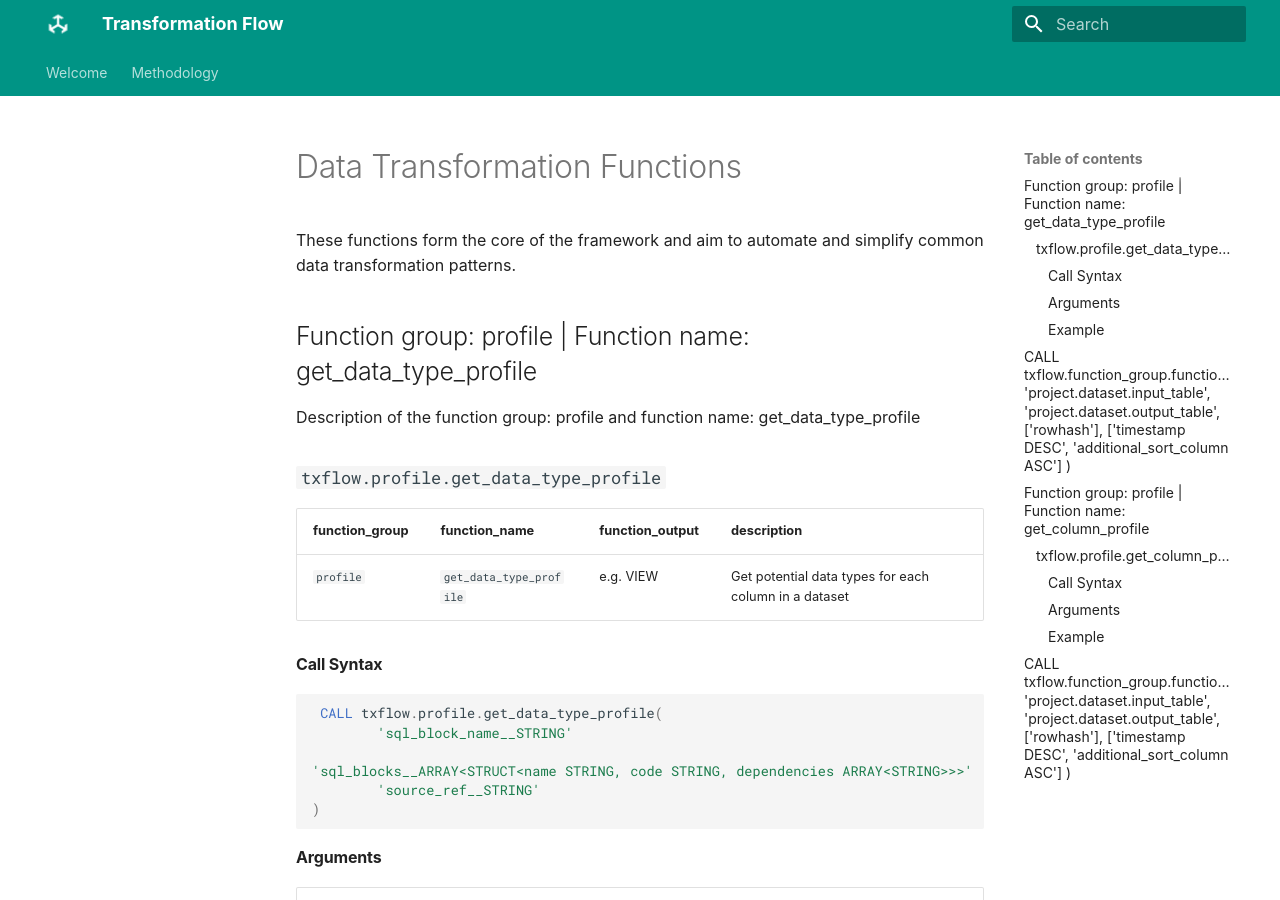
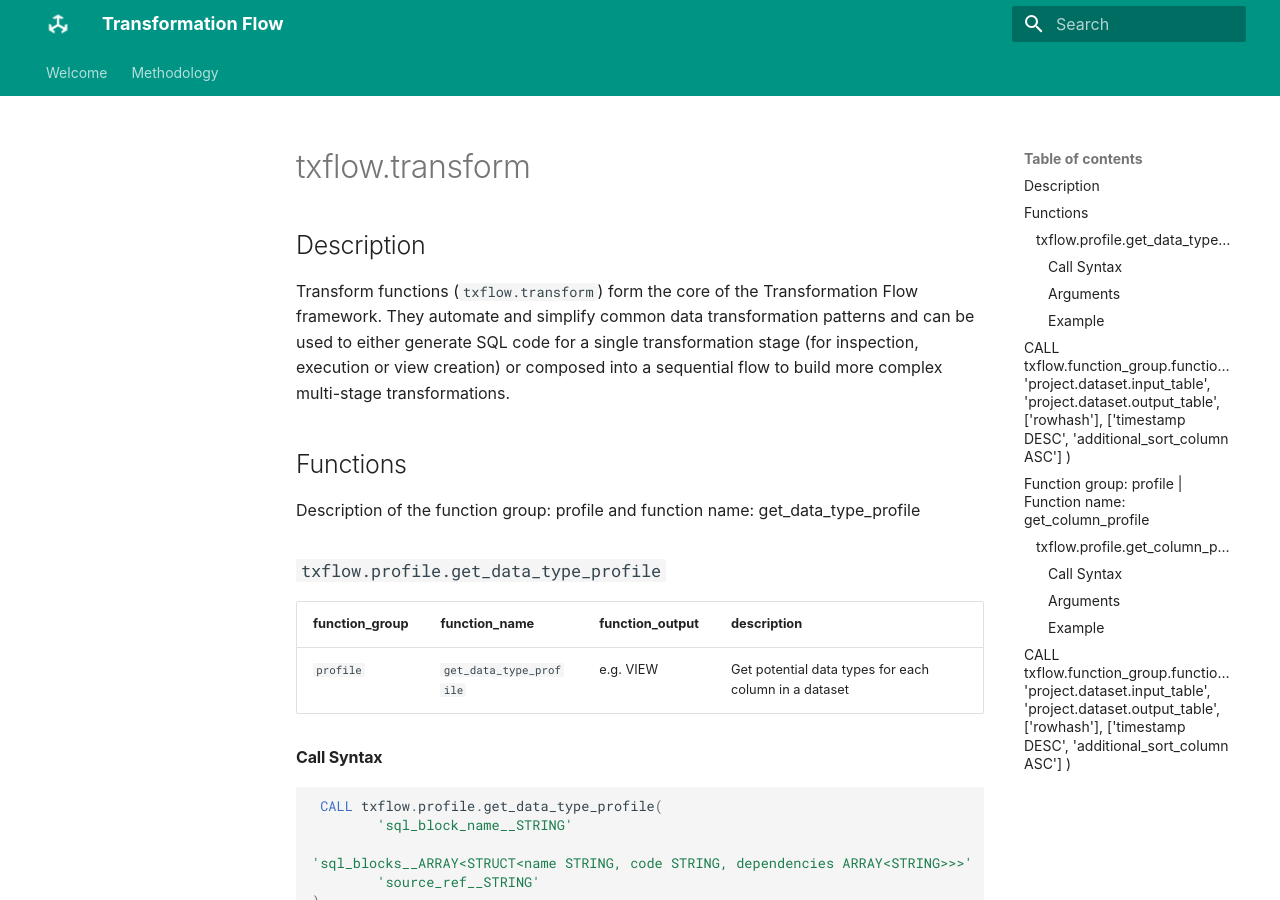
Before and after one commit to transformationflow/transformationflow.github.io, an MkDocs documentation site: the page built from docs/profile-template.md, in a window 1280 px wide and 900 px high. Built offline with MkDocs 1.6.1 and Material for MkDocs 9.7.7, drawn with Linux system fonts in a browser that asks for light colours; some web fonts are replaced; comment, search, counter and statistics services are not loaded.

```diff
--- a/docs/profile-template.md
+++ b/docs/profile-template.md
@@ -1,8 +1,13 @@
+# txflow.transform
+## Description
+Transform functions (`txflow.transform`) form the core of the Transformation Flow framework. They automate and simplify common data transformation patterns and can be used to either generate SQL code for a single transformation stage (for inspection, execution or view creation) or composed into a sequential flow to build more complex multi-stage transformations.
 
-# Data Transformation Functions
-These functions form the core of the framework and aim to automate and simplify common data transformation patterns.
+## Functions
 
-## Function group: profile | Function name: get_data_type_profile
+
+
+
+
 Description of the function group: profile and function name: get_data_type_profile
 
 ### `txflow.profile.get_data_type_profile`
```
Also changed, not shown: docs/glossary-arguments.md (added, +10 -0 lines).
